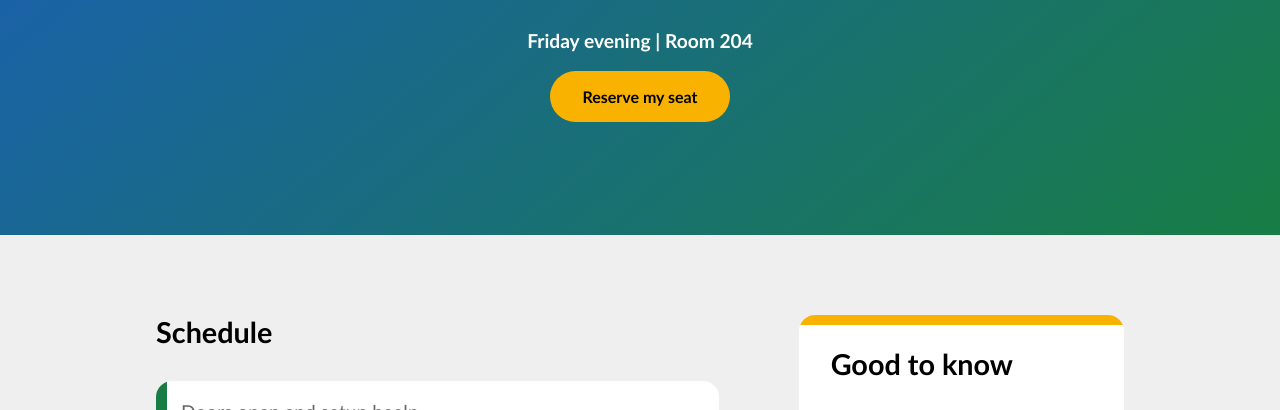
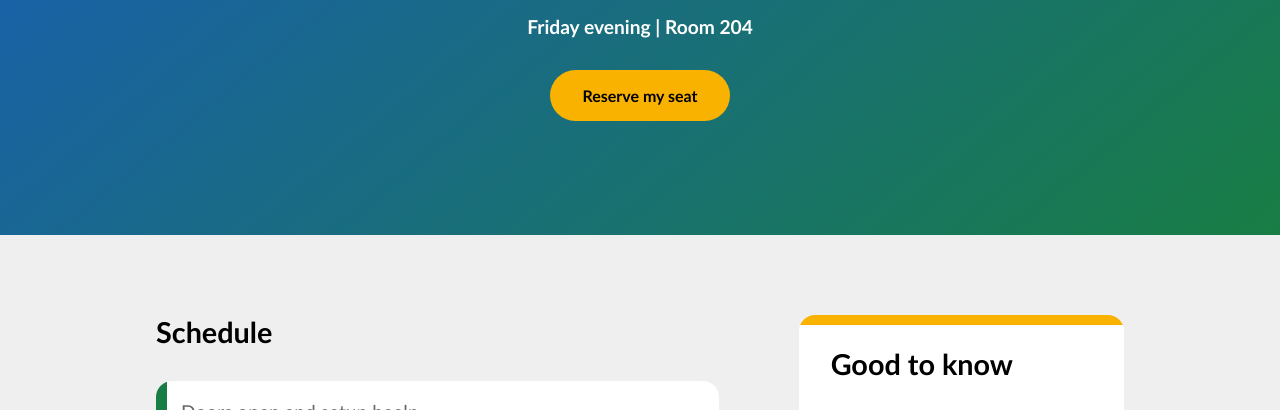
Before and after one commit to 1anwar1/gdg-frontend-track, a plain HTML site: page 02-campus-code-club/index.html in a window 1280 px wide. Shown: the part 325-735 px from the top of the page. Drawn offline with Linux system fonts and the light colour scheme.

Commit message:
Fix unclosed paragraph tag

```diff
--- a/02-campus-code-club/index.html
+++ b/02-campus-code-club/index.html
@@ -24,7 +24,7 @@
           An evening of live coding, snacks and friendly help for first-time web
           builders.
         </p>
-        <p class="hero-date">Friday evening | Room 204<p>
+        <p class="hero-date">Friday evening | Room 204</p>
         <a href="" class="button reserve-button">Reserve my seat</a>
       </section>
     </header>
```
Also changed, not shown: 1 other file.
